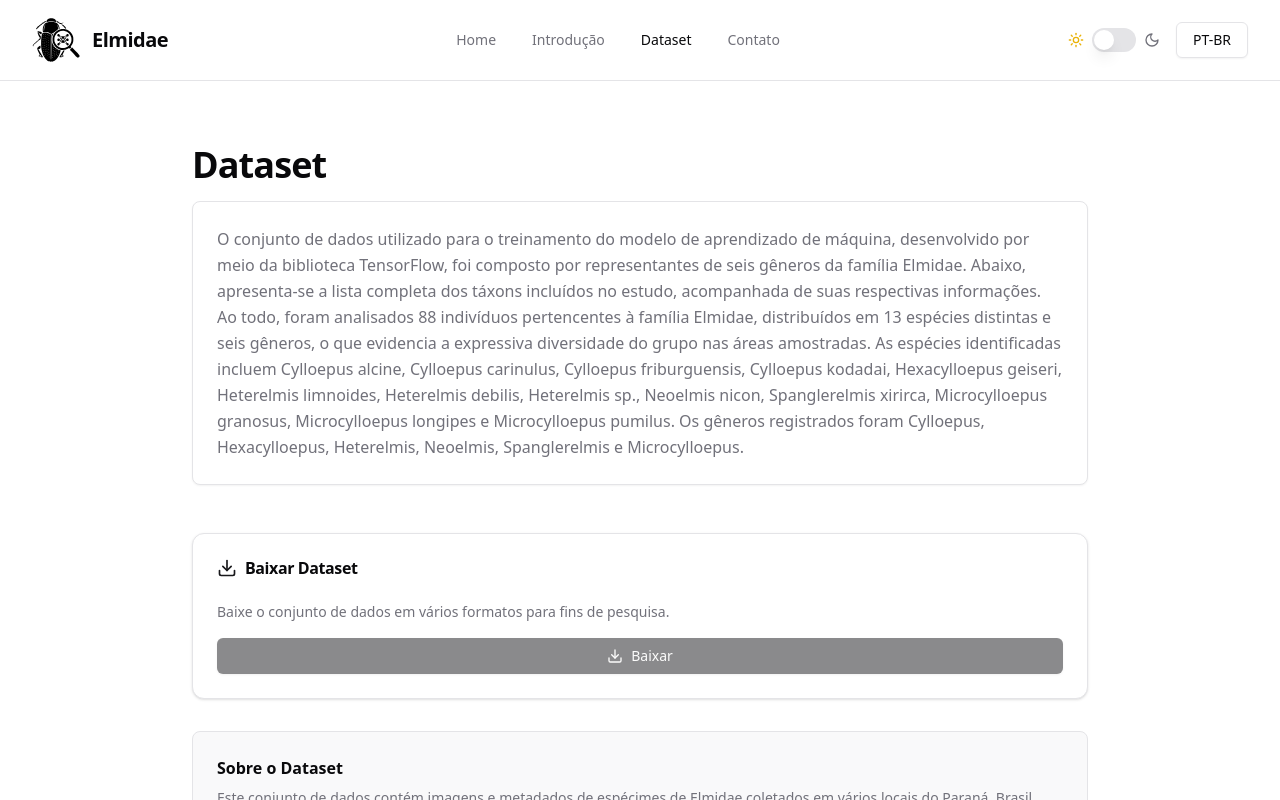
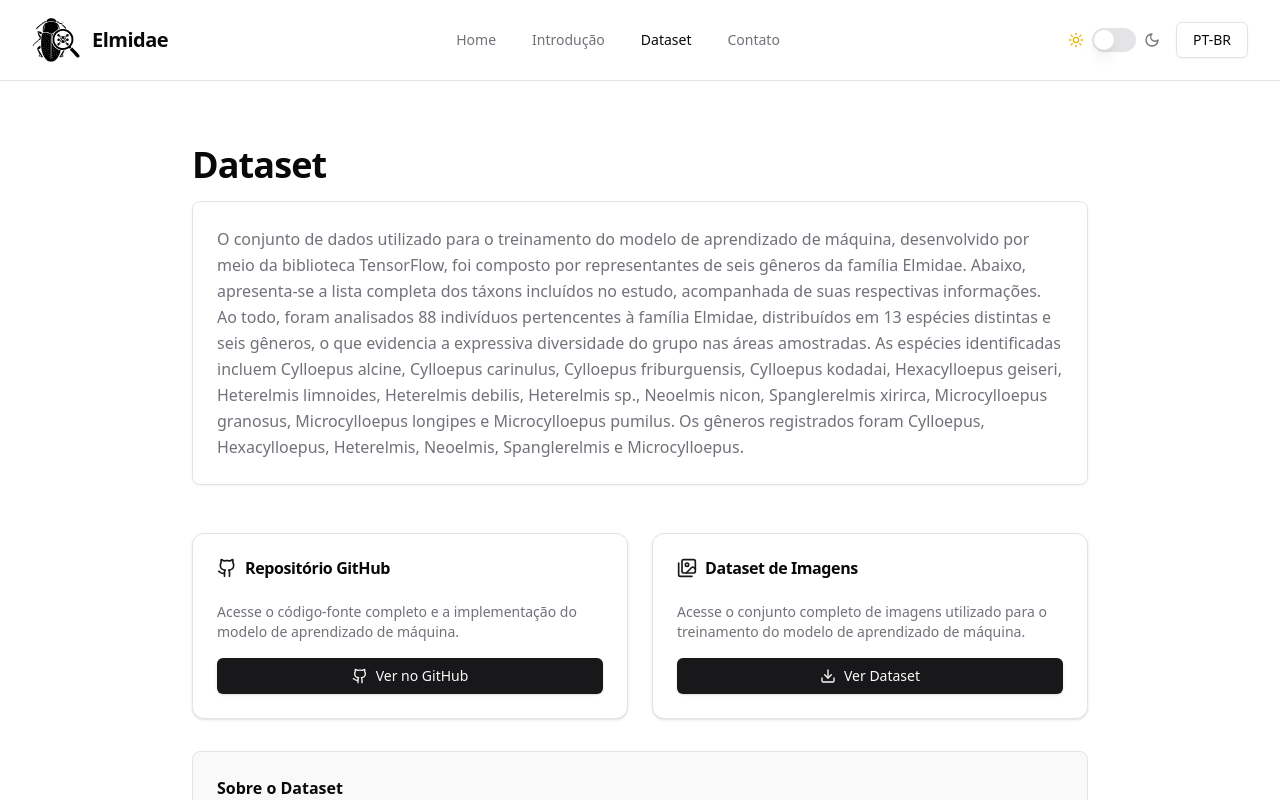
Before and after one commit to leotheodoro/elmidae, a Next.js app: page /dataset in a window 1280 px wide. Shown: the top 800 px of the page. Built offline with nearby package versions, Linux system fonts and the light colour scheme.

Commit message:
:sparkles: add links to repository and dataset

```diff
--- a/src/app/dataset/page.tsx
+++ b/src/app/dataset/page.tsx
@@ -1,6 +1,6 @@
 'use client'
 
-import { Download } from 'lucide-react'
+import { Download, Github, Images } from 'lucide-react'
 import Image from 'next/image'
 
 import { ImageModal } from '@/components/image-modal'
@@ -28,23 +28,55 @@ export default function Dataset() {
             </div>
           </div>
 
+          <div className="grid gap-6 md:grid-cols-2">
             <Card className="transition-shadow hover:shadow-lg">
               <CardHeader>
                 <CardTitle className="flex items-center gap-2">
-                <Download className="h-5 w-5 text-primary" />
-                {getTranslation('downloadDataset')}
+                  <Github className="h-5 w-5 text-primary" />
+                  {getTranslation('githubRepository')}
                 </CardTitle>
               </CardHeader>
               <CardContent>
                 <p className="mb-4 text-sm text-muted-foreground">
-                {getTranslation('downloadDatasetDescription')}
+                  {getTranslation('githubRepositoryDescription')}
                 </p>
-              <Button className="w-full gap-2" variant="default" disabled>
-                <Download className="h-4 w-4" />
-                {getTranslation('download')}
+                <Button className="w-full gap-2" variant="default" asChild>
+                  <a
+                    href="https://github.com/leotheodoro/elmidae-ml"
+                    target="_blank"
+                    rel="noopener noreferrer"
+                  >
+                    <Github className="h-4 w-4" />
+                    {getTranslation('viewOnGithub')}
+                  </a>
                 </Button>
               </CardContent>
             </Card>
+
+            <Card className="transition-shadow hover:shadow-lg">
+              <CardHeader>
+                <CardTitle className="flex items-center gap-2">
+                  <Images className="h-5 w-5 text-primary" />
+                  {getTranslation('imageDataset')}
+                </CardTitle>
+              </CardHeader>
+              <CardContent>
+                <p className="mb-4 text-sm text-muted-foreground">
+                  {getTranslation('imageDatasetDescription')}
+                </p>
+                <Button className="w-full gap-2" variant="default" asChild>
+                  <a
+                    href="https://drive.google.com/drive/folders/1u7DyQ0XsUjhyoXtX-JIvEY17nxpAG0n8"
+                    target="_blank"
+                    rel="noopener noreferrer"
+                  >
+                    <Download className="h-4 w-4" />
+                    {getTranslation('viewDataset')}
+                  </a>
+                </Button>
+              </CardContent>
+            </Card>
+          </div>
 
           <div className="mt-8 rounded-lg border bg-muted/50 p-6">
             <h3 className="mb-2 font-semibold">
--- a/src/lib/dictionary/en.ts
+++ b/src/lib/dictionary/en.ts
@@ -37,6 +37,14 @@ export const en = {
   downloadDatasetDescription:
     'Download the dataset in various formats for research purposes.',
   download: 'Download',
+  githubRepository: 'GitHub Repository',
+  githubRepositoryDescription:
+    'Access the complete source code and machine learning model implementation.',
+  viewOnGithub: 'View on GitHub',
+  imageDataset: 'Image Dataset',
+  imageDatasetDescription:
+    'Access the complete image dataset used for training the machine learning model.',
+  viewDataset: 'View Dataset',
   aboutDataset: 'About the Dataset',
   aboutDatasetDescription:
     'This dataset contains images and metadata of Elmidae specimens collected from various locations in Paraná, Brazil. All data has been carefully curated and annotated for machine learning purposes.',
--- a/src/lib/dictionary/pt-BR.ts
+++ b/src/lib/dictionary/pt-BR.ts
@@ -37,6 +37,14 @@ export const ptBR = {
   downloadDatasetDescription:
     'Baixe o conjunto de dados em vários formatos para fins de pesquisa.',
   download: 'Baixar',
+  githubRepository: 'Repositório GitHub',
+  githubRepositoryDescription:
+    'Acesse o código-fonte completo e a implementação do modelo de aprendizado de máquina.',
+  viewOnGithub: 'Ver no GitHub',
+  imageDataset: 'Dataset de Imagens',
+  imageDatasetDescription:
+    'Acesse o conjunto completo de imagens utilizado para o treinamento do modelo de aprendizado de máquina.',
+  viewDataset: 'Ver Dataset',
   aboutDataset: 'Sobre o Dataset',
   aboutDatasetDescription:
     'Este conjunto de dados contém imagens e metadados de espécimes de Elmidae coletados em vários locais do Paraná, Brasil. Todos os dados foram cuidadosamente curados e anotados para fins de aprendizado de máquina.',
```
Lines whose indentation alone changed are shown as unchanged.
